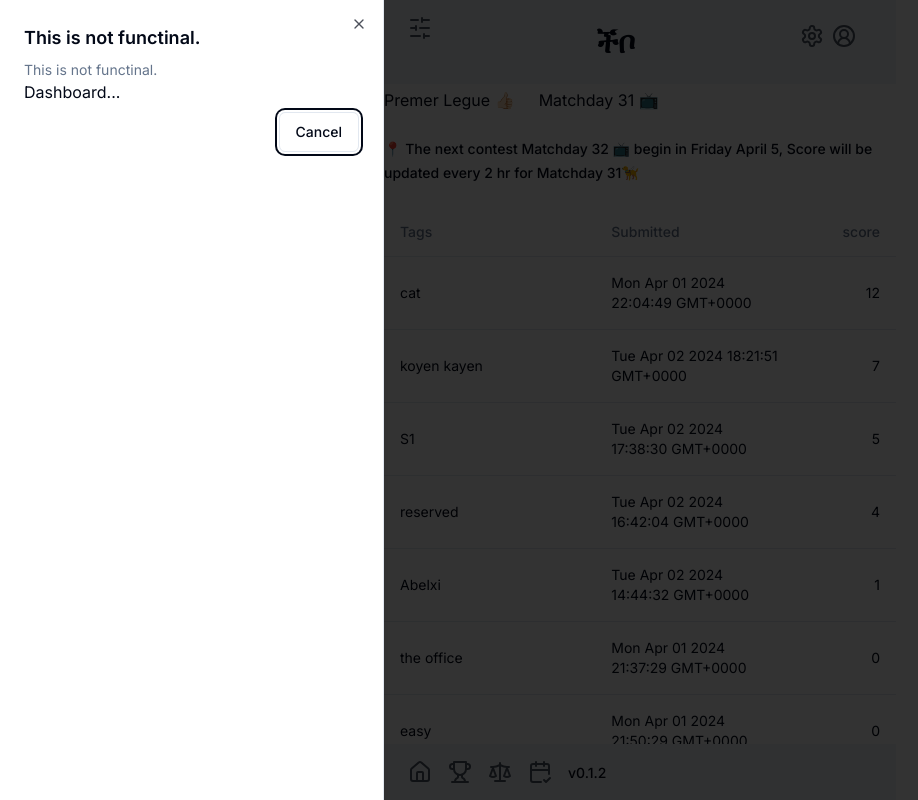
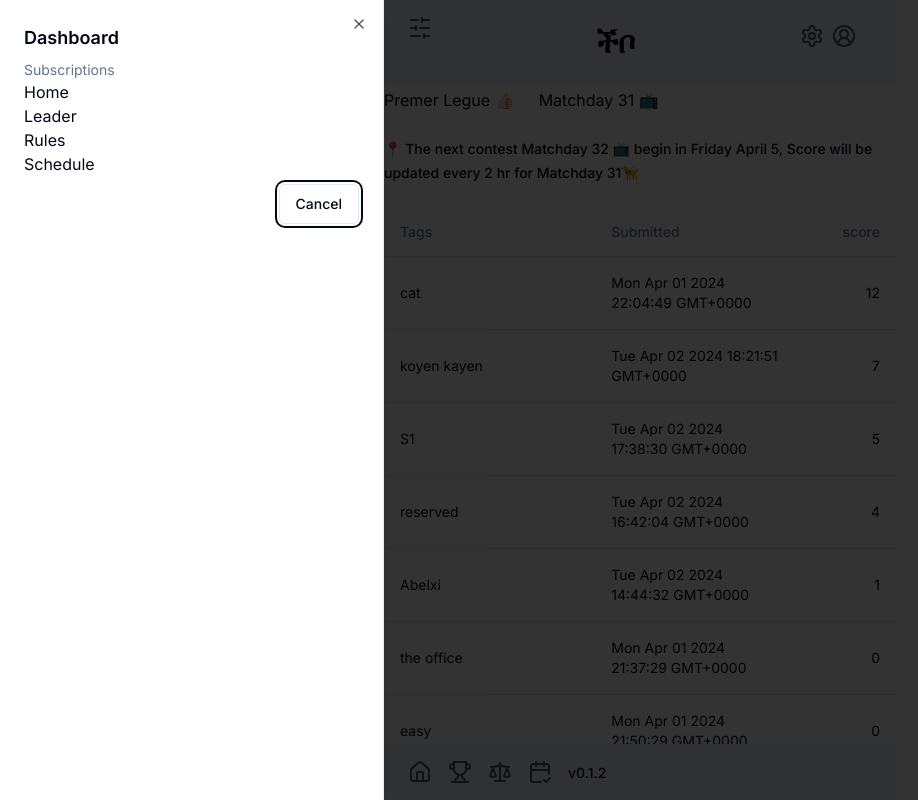
Before and after one commit to ethermias/matchesui, a Next.js app: page / in a window 1280 px wide. Both pictures are taken after a click on the element 424 px from the left and 42 px from the top of the page. Shown: the whole page, without its empty margins (0-918 px from the left). Built offline with nearby package versions, Linux system fonts and the light colour scheme.

Commit message:
themeing is added

```diff
--- a/app/layout.tsx
+++ b/app/layout.tsx
@@ -5,6 +5,7 @@ import Header from "../components/bar/header";
 import TagBar from "../components/bar/tag";
 import Footer from "../components/bar/footer";
 import { Toaster } from "@/components/ui/toaster"
+import { ThemeProvider } from "@/components/theme-provider";
 
 
 const inter = Inter({ subsets: ["latin"] });
@@ -22,6 +23,12 @@ export default function RootLayout({
   return (
     <html lang="en">
       <body className={inter.className}>
+        <ThemeProvider
+          attribute="class"
+          defaultTheme="system"
+          enableSystem
+          disableTransitionOnChange
+        >
           <div className="flex flex-col h-screen">
             <Header />
             <div className="py-10 flex-grow overflow-y-auto">
@@ -33,6 +40,7 @@ export default function RootLayout({
             </div>
             <Footer />
           </div>
+        </ThemeProvider>
       </body>
     </html>
   );
--- a/components/bar/customSheet.tsx
+++ b/components/bar/customSheet.tsx
@@ -21,7 +21,7 @@ interface CustomSheet {
     title?: string
     description?: string
 }
-const CustomSheet: React.FC<CustomSheet> = ({ handleCallback, header, content, side='right', title='This is not functinal.', description='This is not functinal.'}) => {
+const CustomSheet: React.FC<CustomSheet> = ({ handleCallback, header, content, side='right', title='coming soon....', description='coming soon....'}) => {
     const [open, setOpen] = React.useState<boolean>(false)
     const handleSheetClose = () => {
         handleCallback()
--- a/components/bar/dashboard.tsx
+++ b/components/bar/dashboard.tsx
@@ -11,6 +11,8 @@ function Dashboard() {
             side="left"
             header={<SlidersHorizontal className="text-gray-600 hover:text-gray-800 cursor-pointer mr-2" />}
             content={<DashboardItems className="px-4" />}
+            title={'Dashboard'}
+            description={'Subscriptions'}
         />
     )
 }
--- a/components/bar/dashboardItems.tsx
+++ b/components/bar/dashboardItems.tsx
@@ -1,6 +1,32 @@
+import Link from "next/link";
+import { Trophy, CalendarCheck2, Scale, LucideHome } from "lucide-react";
+import { Label } from "../ui/label";
+
 function DashboardItems({ className }: React.ComponentProps<"form">) {
     return (
-        <div> Dashboard...</div>
+        <div>
+            <div>
+                <Link href="/">
+                    Home
+                </Link>
+            </div>
+            <div>
+                <Link href="/leader">
+                    Leader
+                </Link>
+            </div>
+            <div>
+                <Link href="/rules">
+                    Rules
+                </Link>
+            </div>
+            <div>
+                <Link href="/schedule">
+                    Schedule
+                </Link>
+            </div>
+        </div>
+
     )
 }
 
--- a/components/bar/header.tsx
+++ b/components/bar/header.tsx
@@ -1,24 +1,15 @@
 'use client'
-import { useToast } from "@/components/ui/use-toast"
 import Setting from "./setting";
 import Dashboard from "./dashboard";
 import UserProfile from "./userProfile";
 
 export default function Home() {
-    const { toast } = useToast()
-    const handleClick = () => {
-        toast({
-            title: "Coming soon after login",
-            description: "This feature will be implemented"
-        })
-    }
-
     return (
         <div className="flex fixed left-0 right-0 max-w-lg mx-auto bg-slate-100 py-4 px-6 z-10">
             <Dashboard />
             <div className="flex-1 p-2">
                 <h1 className="font-bold text-3xl text-center">ችቦ</h1>
-                </div>
+            </div>
             <div className="flex-2 p-2">
                 <div className="flex justify-between">
                     <Setting />
--- a/components/bar/setting.tsx
+++ b/components/bar/setting.tsx
@@ -11,6 +11,8 @@ function Setting() {
             side="right"
             header={<Settings className="text-gray-600 hover:text-gray-800 cursor-pointer mr-2" />}
             content={<SettingItems className="px-4" />}
+            title={'Setting'}
+            description="App Settings"
         />
     )
 }
--- a/components/bar/settingItems.tsx
+++ b/components/bar/settingItems.tsx
@@ -1,7 +1,48 @@
+
+"use client"
+
+import * as React from "react"
+import { Moon, Sun } from "lucide-react"
+import { useTheme } from "next-themes"
+
+import { Button } from "@/components/ui/button"
+import {
+  DropdownMenu,
+  DropdownMenuContent,
+  DropdownMenuItem,
+  DropdownMenuTrigger,
+} from "@/components/ui/dropdown-menu"
 
 function SettingItems({ className }: React.ComponentProps<"form">) {
+    const { setTheme } = useTheme()
     return (
-        <div> settings...</div>
+        <div>
+        <h2>👇👇👇 👇👇👇👇👇👇👇 👇👇👇  </h2>
+        <div>👇 👇👇👇 👇👇👇 👇👇👇 </div>
+        <h2>👇👇👇 👇👇👇 </h2>
+        <div>👇👇👇  </div>
+         <DropdownMenu>
+        <DropdownMenuTrigger asChild>
+          <Button variant="outline" size="icon">
+            <Sun className="h-[1.2rem] w-[1.2rem] rotate-0 scale-100 transition-all dark:-rotate-90 dark:scale-0" />
+            <Moon className="absolute h-[1.2rem] w-[1.2rem] rotate-90 scale-0 transition-all dark:rotate-0 dark:scale-100" />
+            <span className="sr-only">Toggle theme</span>
+          </Button>
+        </DropdownMenuTrigger>
+        <DropdownMenuContent align="end">
+          <DropdownMenuItem onClick={() => setTheme("light")}>
+            Light
+          </DropdownMenuItem>
+          <DropdownMenuItem onClick={() => setTheme("dark")}>
+            Dark
+          </DropdownMenuItem>
+          <DropdownMenuItem onClick={() => setTheme("system")}>
+            System
+          </DropdownMenuItem>
+        </DropdownMenuContent>
+      </DropdownMenu>
+      </div>
+
     )
 }
 
--- /dev/null
+++ b/components/theme-provider.tsx
@@ -0,0 +1,9 @@
+"use client"
+
+import * as React from "react"
+import { ThemeProvider as NextThemesProvider } from "next-themes"
+import { type ThemeProviderProps } from "next-themes/dist/types"
+
+export function ThemeProvider({ children, ...props }: ThemeProviderProps) {
+  return <NextThemesProvider {...props}>{children}</NextThemesProvider>
+}
--- a/package.json
+++ b/package.json
@@ -23,6 +23,7 @@
     "lucide-react": "^0.363.0",
     "moment": "^2.30.1",
     "next": "14.1.4",
+    "next-themes": "^0.3.0",
     "react": "^18",
     "react-countdown": "^2.3.5",
     "react-dom": "^18",
```
Also changed, not shown: 2 other files (tests, documents, lock files or other folders). Lines whose indentation alone changed are shown as unchanged.
